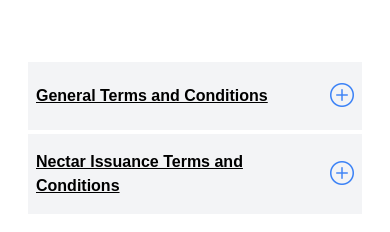
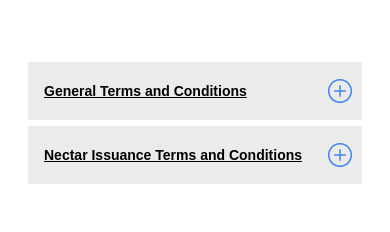
Before and after one commit to ElJefe111944/Esso-Clone, a Vue app: page / in a window 390 px wide. Shown: the part 3792-4024 px from the top of the page. Built offline with nearby package versions, Linux system fonts and the light colour scheme; a web font is replaced by a local one.

Commit message:
Dropdown styled and responsive

```diff
--- a/src/components/terms/TermsContainer.vue
+++ b/src/components/terms/TermsContainer.vue
@@ -1,14 +1,10 @@
 <template>
     <div class="rounded-none">
-        <Accordion class="rounded-none" expandIcon="null" collapseIcon="null">
-            <AccordionTab v-for="(tab, index) in tabs" :key="index">
+        <Accordion class="rounded-none" :expandIcon="biPlusIcon" :collapseIcon="biMinusIcon">
+            <AccordionTab v-for="(tab, index) in tabs" :key="index" class="tab">
                 <template #header>
-                    <span class="header-tab flex justify-between gap-2 bg-gray-100 w-full py-3 px-2 items-center border-b-4 border-white" @click="toggleTab(index)">
-                        <span class="font-bold white-space-nowrap no-underline">{{ tab.title }}</span>
-                        <span>
-                            <i v-if="!tab.isOpen" class="bi bi-plus-circle text-[24px] text-blue-500"></i>
-                            <i v-else class="bi bi-dash-circle text-[24px] text-red-500"></i>
-                        </span>
+                    <span class="header-tab flex justify-between gap-2 w-full items-center">
+                        <span class="font-bold white-space-nowrap no-underline text-sm">{{ tab.title }}</span>
                     </span>
                 </template>
                 <p class="m-0">
@@ -49,10 +45,9 @@
     },
 ]);
 
-const toggleTab = (index) => {
-    tabs.value[index].isOpen = !tabs.value[index].isOpen;
-}
-
+// icons
+const biPlusIcon = 'bi bi-plus-circle text-[24px] text-blue-500';
+const biMinusIcon = 'bi bi-dash-circle text-[24px] text-red-500';
 
 </script>
 
@@ -65,6 +60,10 @@
 }
 
 .p-accordion-tab.p-accordion-tab-active {
-    border-left: 2px solid blue;
+    border-left: 2px solid #00a3e0;
+}
+.p-accordion-tab {
+    background-color: rgb(235, 235, 235);
+    margin-bottom: 5px;
 }
 </style>
--- a/src/style.css
+++ b/src/style.css
@@ -3,3 +3,41 @@
 @tailwind base;
 @tailwind components;
 @tailwind utilities;
+
+
+/* Dropdown styling */
+.p-accordion-tab-active,
+.p-accordion-tab-active .p-accordion-header-link {
+    background-color: white;
+}
+
+.header-tab {
+    transition: background-color .35s ease;
+}
+
+.p-accordion-tab.p-accordion-tab {
+    border-left: 6px solid transparent;
+    border-top: 1px solid #ebebeb;
+    border-right: 1px solid #ebebeb;
+    border-bottom: 1px solid #ebebeb;
+}
+
+.p-accordion-tab.p-accordion-tab-active {
+    border-left: 6px solid #00a3e0;
+    border-top: 1px solid #ebebeb;
+    border-right: 1px solid #ebebeb;
+    border-bottom: 1px solid #ebebeb;
+}
+
+.p-accordion-tab {
+    background-color: rgb(235, 235, 235);
+    margin-bottom: 6px;
+}
+
+.p-accordion-content {
+    padding-left: 25px;
+}
+
+.p-accordion-header-link {
+    padding: 10px;
+}
```
